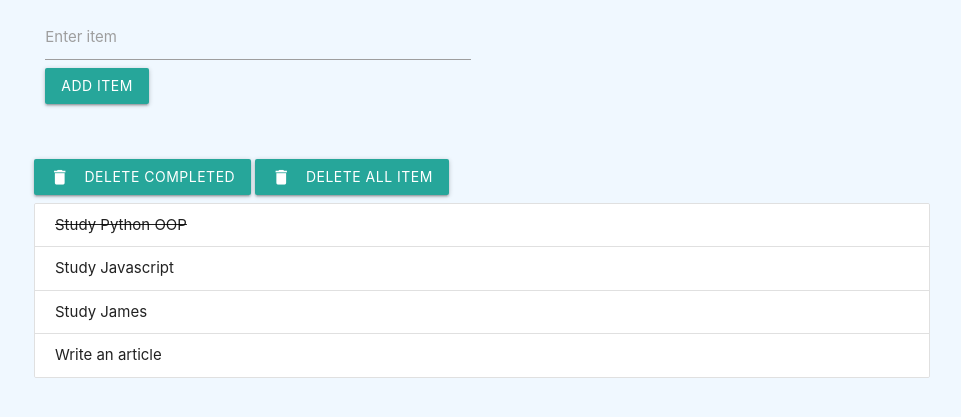
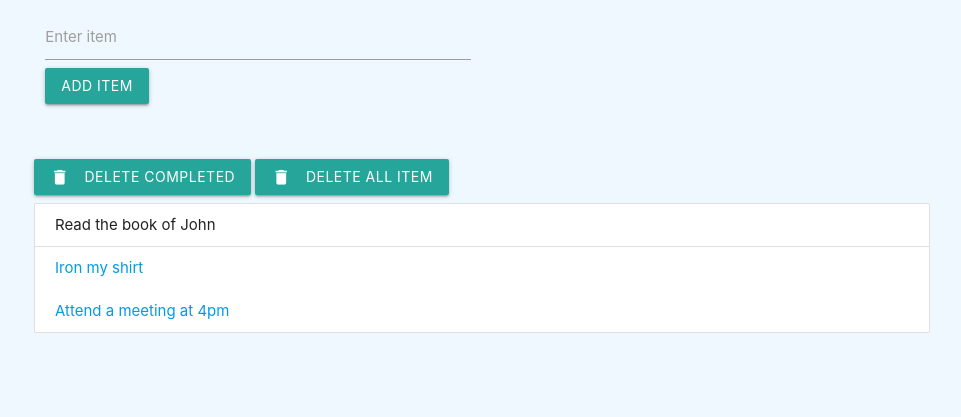
Before and after one commit to earnesto-prog/djangoprojet2, a Django app: page / in a window 1280 px wide. Shown: the part 187-604 px from the top of the page, without its empty margins (158-1119 px from the left). Run offline with Django 3.2, Linux system fonts and the light colour scheme; data comes from the database, SQL or seed files in the repository; both versions use the stored data as it was after the commit.

Commit message:
Displaying database items

```diff
--- a/todolists/templates/todolists/index.html
+++ b/todolists/templates/todolists/index.html
@@ -46,10 +46,15 @@
              <a class="waves-effect waves-light btn"><i class="material-icons left">delete</i>DELETE ALL ITEM</a>
 
             <ul class="collection">
-                <li class="collection-item completed">Study Python OOP</li>
-                <li class="collection-item">Study Javascript</li>
-                <li class="collection-item">Study James</li>
-                <li class="collection-item">Write an article</li>
+
+                {% for todolist in todo_items %}
+                    {% if todolist.completed %}
+                    <li class="collection-item ">{{todolist.text}}</li>
+                    {% else %}
+                    <a href="#"><li class="collection-item">{{todolist.text}}</li></a>
+                    {% endif %}
+                {% endfor %}
+
             </ul>
 
         </div>
--- a/todolists/views.py
+++ b/todolists/views.py
@@ -1,6 +1,8 @@
 from django.shortcuts import render
-
+from .models import Todolist
 # Create your views here.
 
 def index(request):
-    return render(request, 'todolists/index.html')
+    todo_items = Todolist.objects.order_by('id')
+    context = {'todo_items': todo_items}
+    return render(request, 'todolists/index.html', context)
```
Also changed, not shown: db.sqlite3.
